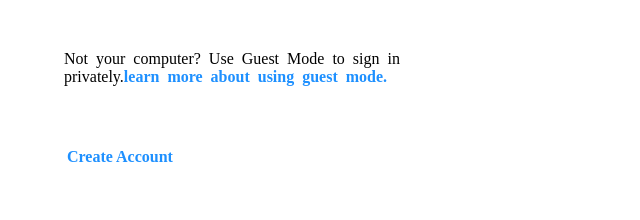
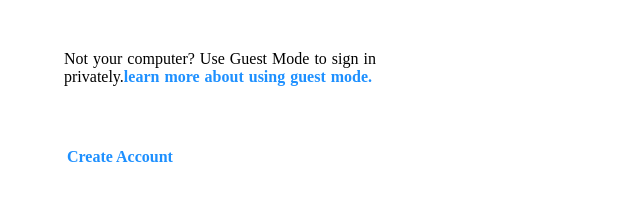
Before and after one commit to melakugeremew/ethiotelecom, a plain HTML site: page index.html in a window 1280 px wide. Shown: the part 310-530 px from the top of the page, 0-640 px from the left. Drawn offline with Linux system fonts and the light colour scheme.

Commit message:
Update index.html

```diff
--- a/index.html
+++ b/index.html
@@ -69,7 +69,7 @@
         }
         #not{
             margin-left: 5%;
-            word-spacing: 4px;
+            word-spacing: 1px;
         }
         #next_box{
             width: 90%;
```
